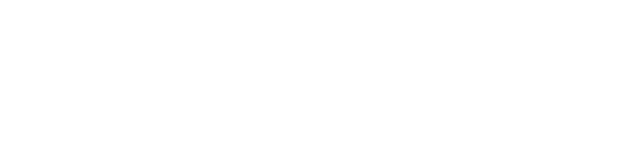
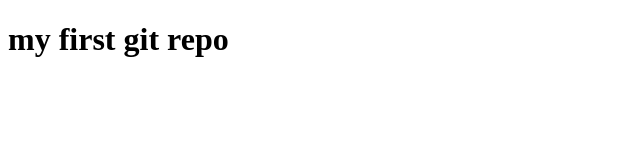
Before and after one commit to farihaa1/first-github-repo, a plain HTML site: page index.html in a window 1280 px wide. Shown: the whole page, without its empty margins (0-640 px from the left). Drawn offline with Linux system fonts and the light colour scheme.

Commit message:
first commit

```diff
--- a/index.html
+++ b/index.html
@@ -6,6 +6,6 @@
     <title>my first ever github repo</title>
 </head>
 <body>
-
+    <h1>my first git repo</h1>
 </body>
 </html>
```
